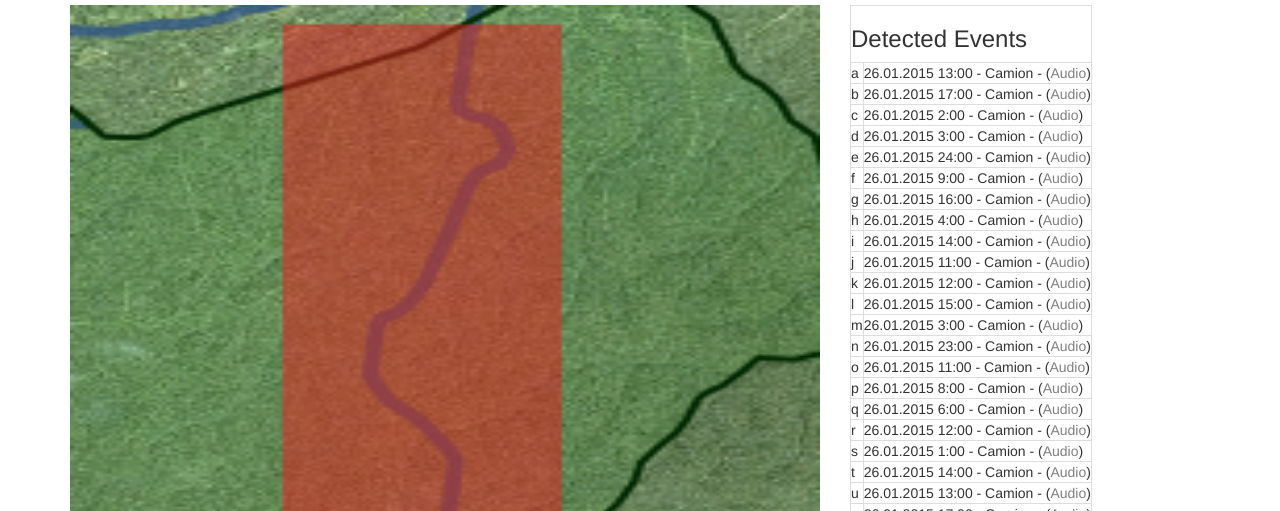
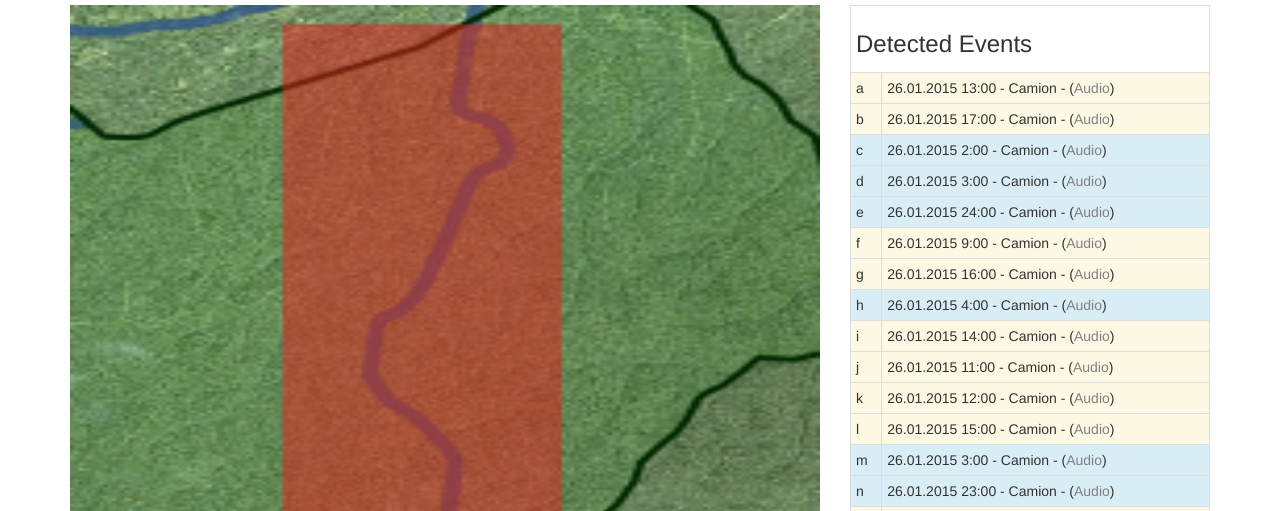
Before and after one commit to flygeneticist/rfcx-data-vizualization, a plain HTML site: page index.html in a window 1280 px wide. Shown: the part 275-786 px from the top of the page. Drawn offline with Linux system fonts and the light colour scheme.

Commit message:
cleaned up table style.

```diff
--- a/index.html
+++ b/index.html
@@ -55,7 +55,7 @@
           </div>
         </div>
         <div class="col-md-4">
-          <table class="table-bordered">
+          <table class="table table-bordered table-condensed">
             <tr>
               <th colspan="2"><h3>Detected Events</h3></th>
             </tr>
@@ -65,10 +65,10 @@
               var myTable='';
               for(var i=0; i<60; i++){
                 if((times[i]>18)||(times[i]<5)){
-                  myTable+='<tr class=".info"><td>'
+                  myTable+='<tr class="info"><td>'
                 }
                 else {
-                  myTable+='<tr class=".warning"><td>'
+                  myTable+='<tr class="warning"><td>'
                 }
                 myTable+=alphabet[i]
                 myTable+='</td><td>'
```
